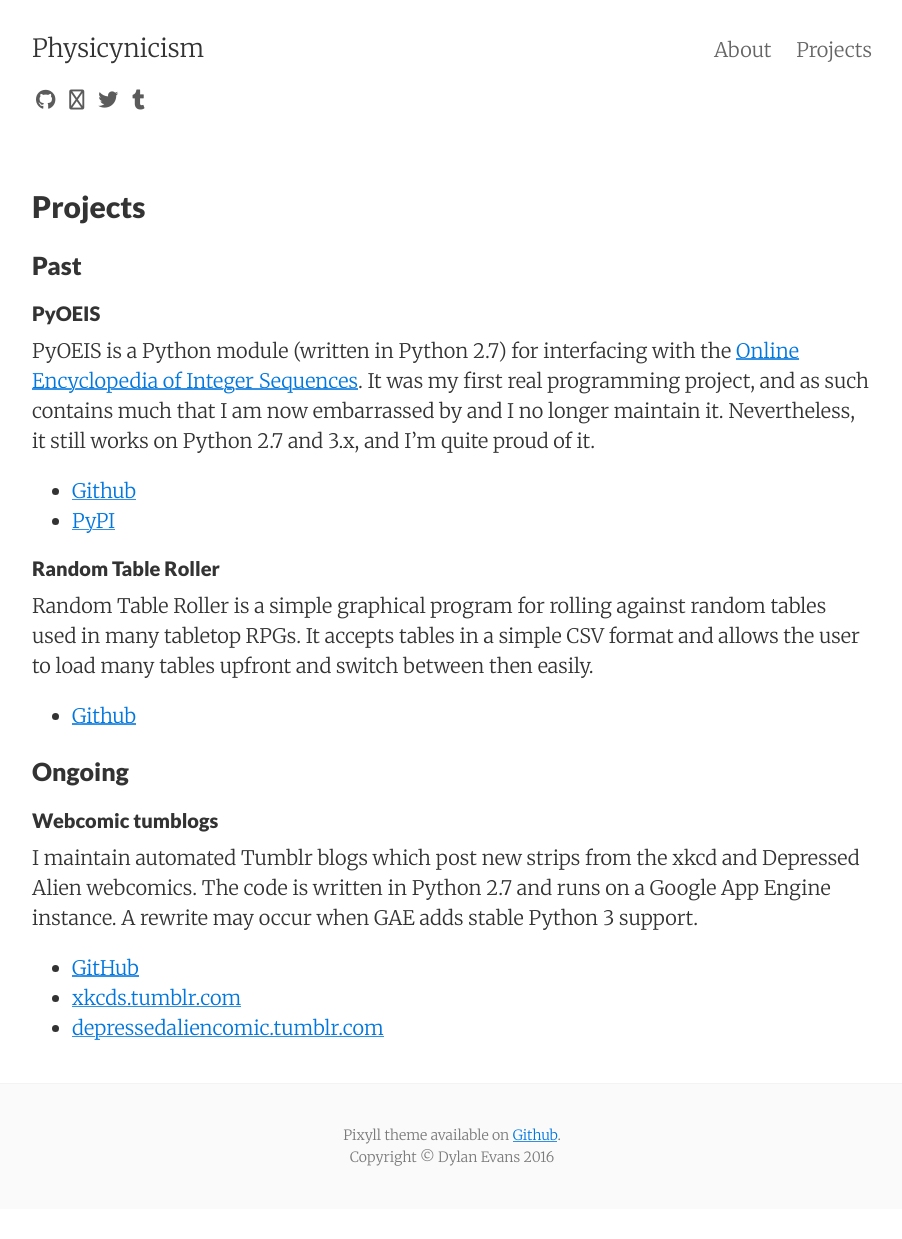
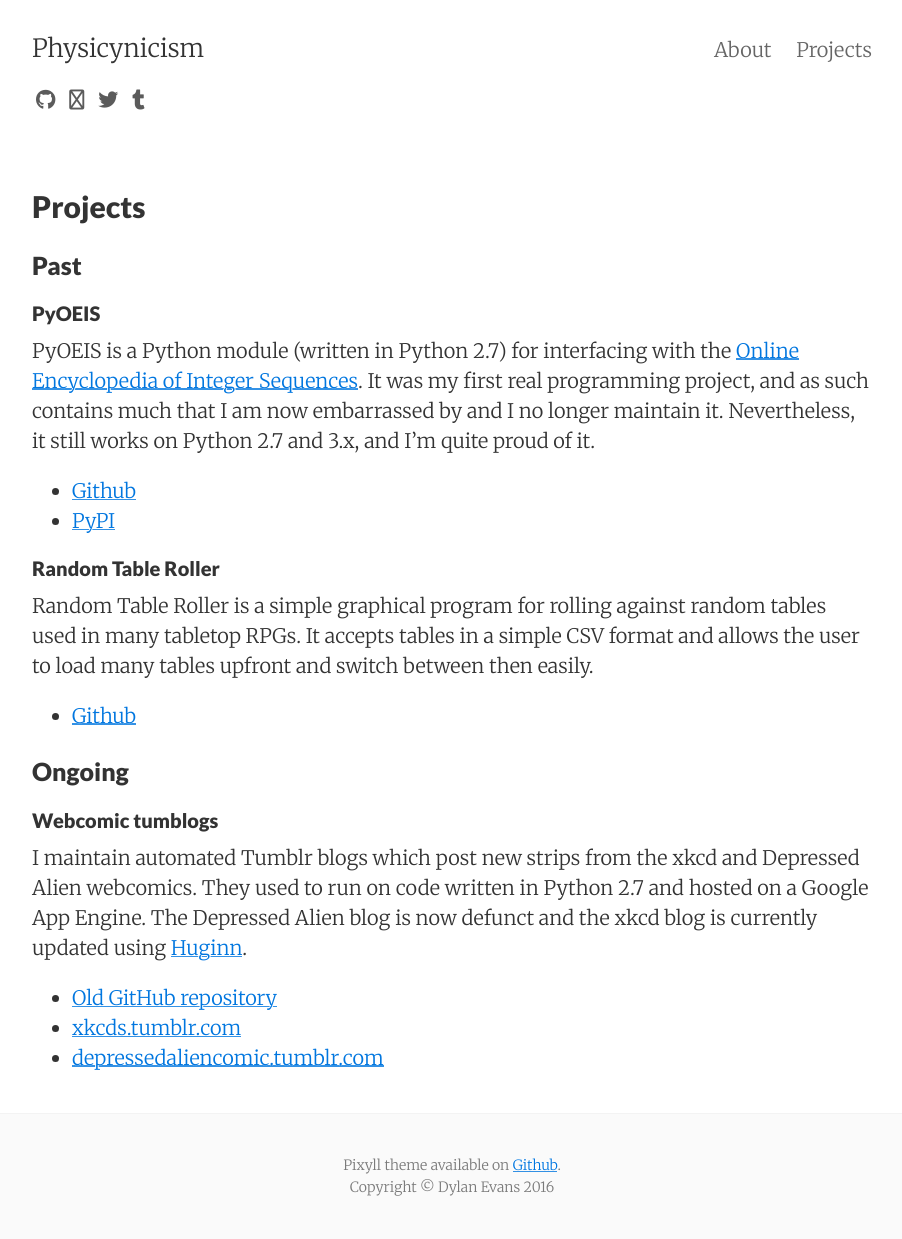
Before and after one commit to whonut/whonut.github.io, a Jekyll site: the page built from projects.md, in a window 1280 px wide. Shown: the whole page, without its empty margins (188-1090 px from the left). Built offline with Jekyll 4.4.1, drawn with Linux system fonts in a browser that asks for light colours; nearby versions of some CDN libraries; before the commit the page ends 1209 px from its top, so only the background shows below that.

Commit message:
Update webcomic tumblr info

```diff
--- a/projects.md
+++ b/projects.md
@@ -27,9 +27,9 @@
 
 #### Webcomic tumblogs
 
-I maintain automated Tumblr blogs which post new strips from the xkcd and Depressed Alien webcomics. The code is written in Python 2.7 and
-runs on a Google App Engine instance. A rewrite may occur when GAE adds stable Python 3 support.
+I maintain automated Tumblr blogs which post new strips from the xkcd and Depressed Alien webcomics. They used to run on code written in Python 2.7 and
+hosted on a Google App Engine. The Depressed Alien blog is now defunct and the xkcd blog is currently updated using [Huginn](https://github.com/huginn/huginn).
 
-- [GitHub](https://github.com/whonut/Webcomic-tumblogs/)
+- [Old GitHub repository](https://github.com/whonut/Webcomic-tumblogs/)
 - [xkcds.tumblr.com](http://xkcds.tumblr.com)
 - [depressedaliencomic.tumblr.com](http://depressedaliencomic.tumblr.com)
```
